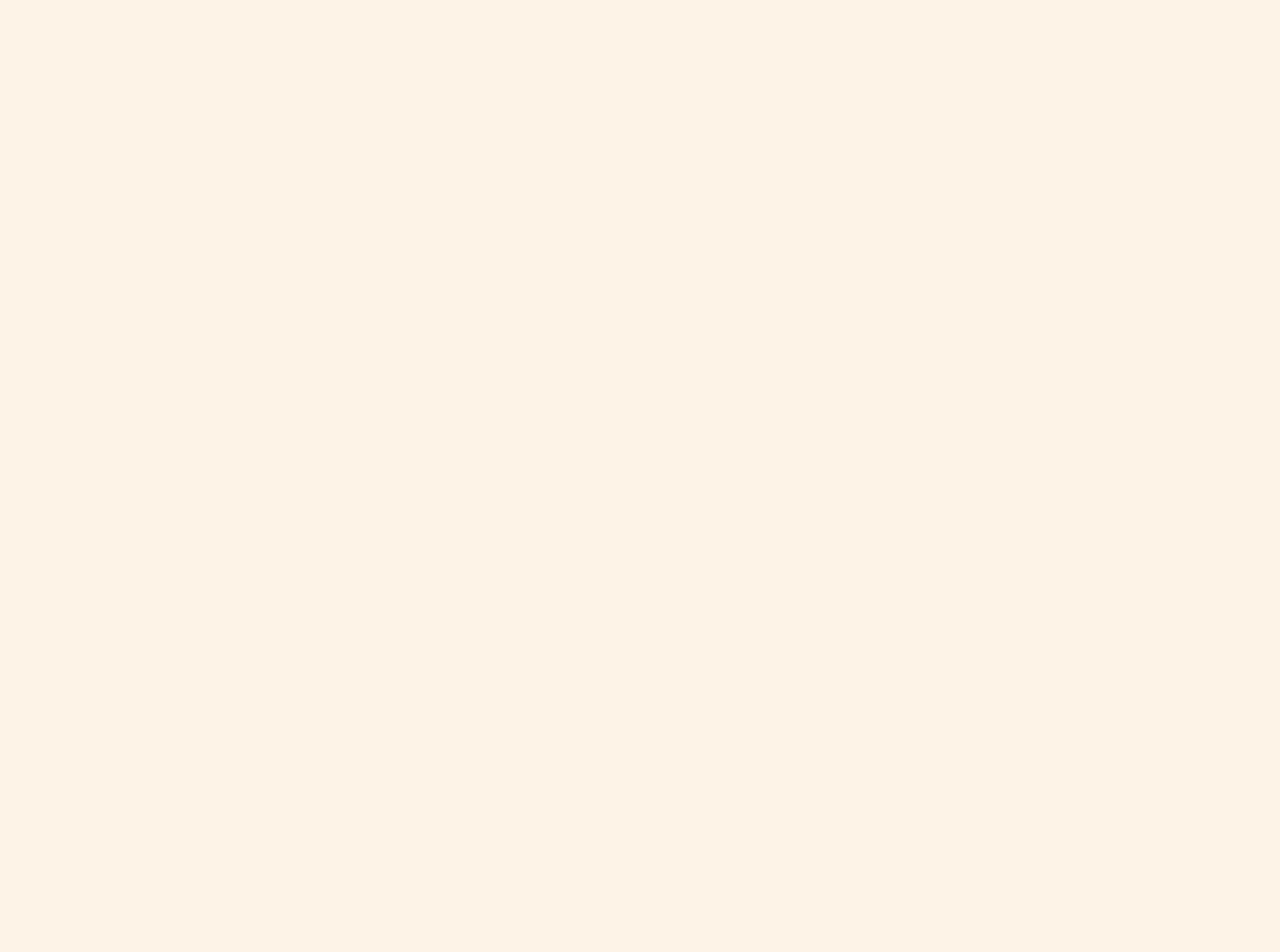
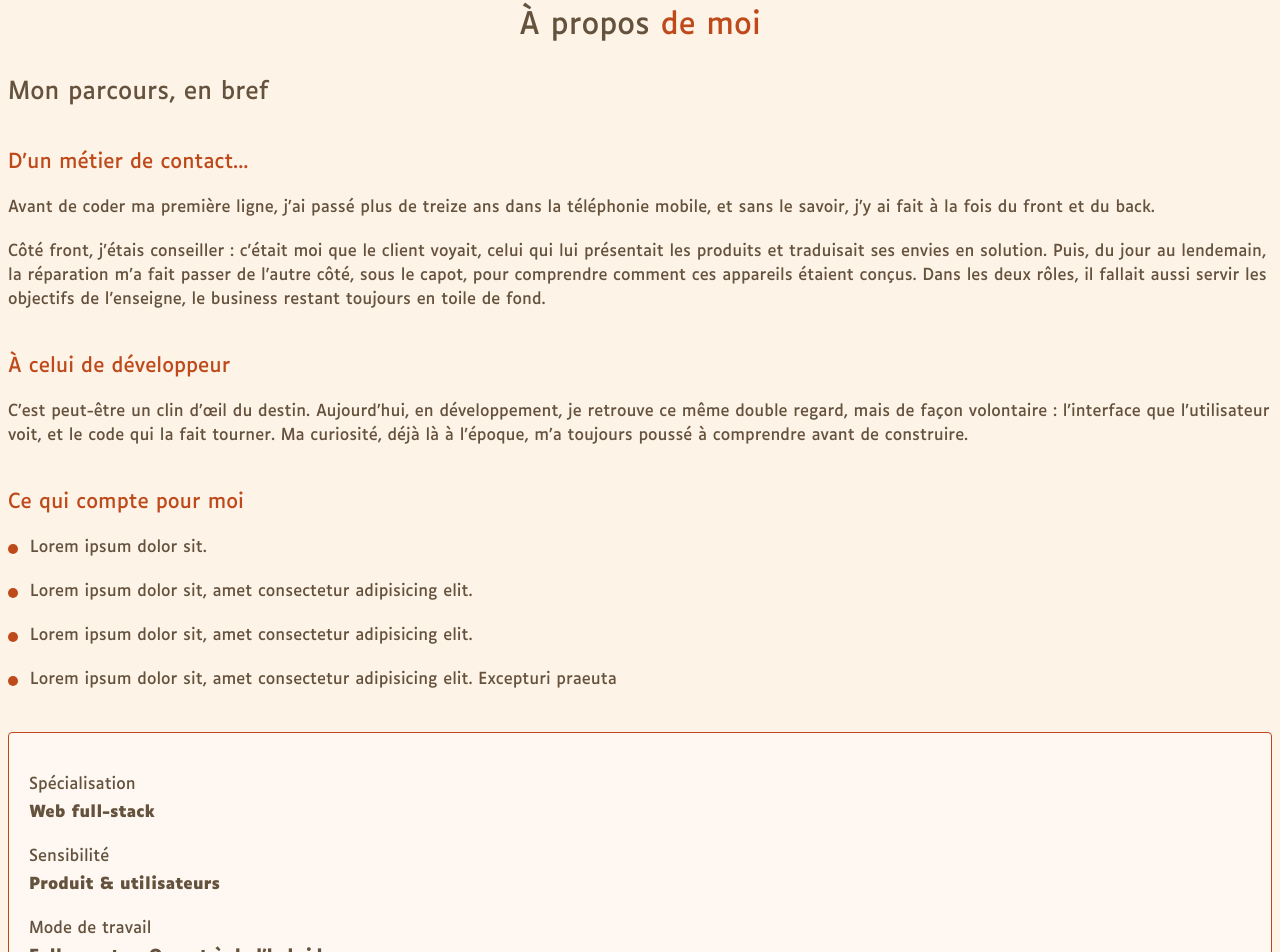
Before and after one commit to khalan1789/portfolio-v2, a Next.js app: page /about in a window 1280 px wide. Shown: the part 130-1082 px from the top of the page. Before the commit the page ends 800 px from the top, so only its background shows below. Built offline with nearby package versions, Linux system fonts and the light colour scheme; a web font is replaced by a local one.

Commit message:
Starting  about page architecture

```diff
--- a/src/app/about/page.tsx
+++ b/src/app/about/page.tsx
@@ -1,5 +1,83 @@
+"use client";
+import { useLocale } from "@/context/useLocale";
 import React from "react";
+import CustomSpan from "../components/text/custom-span";
+import CustomLi from "../components/text/custom-li";
 
 export default function About() {
-   return <div>page About</div>;
+   const locale = useLocale();
+   return (
+      <main className="p-2">
+         <h1 className="text-3xl mt-10 text-center">
+            {locale?.locale === "en" ? "About " : "À propos "}
+            <CustomSpan label={locale?.locale === "en" ? "me " : " de moi "} />
+         </h1>
+         <p className="mt-8 text-2xl">
+            {locale?.locale === "en"
+               ? "My journey as a developer and what drives me "
+               : "Mon parcours, en bref"}
+         </p>
+         <div>
+            <h2 className="text-xl text-primary mt-10">
+               {locale?.locale === "en"
+                  ? "My story"
+                  : "D'un métier de contact..."}
+            </h2>
+            <p className="mt-5">
+               {locale?.locale === "en"
+                  ? " "
+                  : "Avant de coder ma première ligne, j’ai passé plus de treize ans dans la téléphonie mobile, et sans le savoir, j’y ai fait à la fois du front et du back. "}
+            </p>
+            <p className="mt-5">
+               {locale?.locale === "en"
+                  ? " "
+                  : "Côté front, j’étais conseiller : c’était moi que le client voyait, celui qui lui présentait les produits et traduisait ses envies en solution. Puis, du jour au lendemain, la réparation m’a fait passer de l’autre côté, sous le capot, pour comprendre comment ces appareils étaient conçus. Dans les deux rôles, il fallait aussi servir les objectifs de l’enseigne, le business restant toujours en toile de fond."}
+            </p>
+            <h2 className="text-xl text-primary mt-10">
+               {locale?.locale === "en" ? " " : "À celui de développeur"}
+            </h2>
+            <p className="mt-5">
+               {locale?.locale === "en"
+                  ? " "
+                  : "C’est peut-être un clin d’œil du destin. Aujourd’hui, en développement, je retrouve ce même double regard, mais de façon volontaire : l’interface que l’utilisateur voit, et le code qui la fait tourner. Ma curiosité, déjà là à l’époque, m’a toujours poussé à comprendre avant de construire."}
+            </p>
+            <h2 className="text-xl text-primary mt-10">
+               {locale?.locale === "en" ? " " : "Ce qui compte pour moi"}
+            </h2>
+            <ul>
+               <CustomLi type="primary" description="Lorem ipsum dolor sit." />
+               <CustomLi
+                  type="primary"
+                  description="Lorem ipsum dolor sit, amet consectetur adipisicing elit.
+                  "
+               />
+               <CustomLi
+                  type="primary"
+                  description="Lorem ipsum dolor sit, amet consectetur adipisicing elit.
+                  "
+               />
+               <CustomLi
+                  type="primary"
+                  description="Lorem ipsum dolor sit, amet consectetur adipisicing elit.
+                  Excepturi praeuta"
+               />
+            </ul>
+         </div>
+         <aside>
+            <div className="rounded bg-card border border-primary mt-10 p-5">
+               <h4 className="mt-5">Spécialisation</h4>
+               <p className="mt-1 font-bold">Web full-stack</p>
+               <h4 className="mt-5">Sensibilité</h4>
+               <p className="mt-1 font-bold">Produit & utilisateurs</p>
+               <h4 className="mt-5">Mode de travail</h4>
+               <p className="mt-1 font-bold">
+                  Full remote - Ouvert à de l&apos;hybride
+               </p>
+               <h4 className="mt-5">Localisation</h4>
+               <p className="mt-1 font-bold">Dax / Landes</p>
+            </div>
+            <div></div>
+         </aside>
+      </main>
+   );
 }
--- /dev/null
+++ b/src/app/components/text/custom-li.tsx
@@ -0,0 +1,15 @@
+type Props = {
+   type: "primary" | "secondary";
+   description: string;
+};
+
+export default function CustomLi({ type, description }: Props) {
+   return (
+      <li className="flex mt-5">
+         <span
+            className={`rounded-full h-[10px] w-[10px] mt-2 mr-3 shrink-0 ${type === "secondary" ? "bg-secondary" : "bg-primary"}`}
+         ></span>
+         <span>{description}</span>
+      </li>
+   );
+}
```
Also changed, not shown: 1 other file (tests, documents, lock files or other folders).
